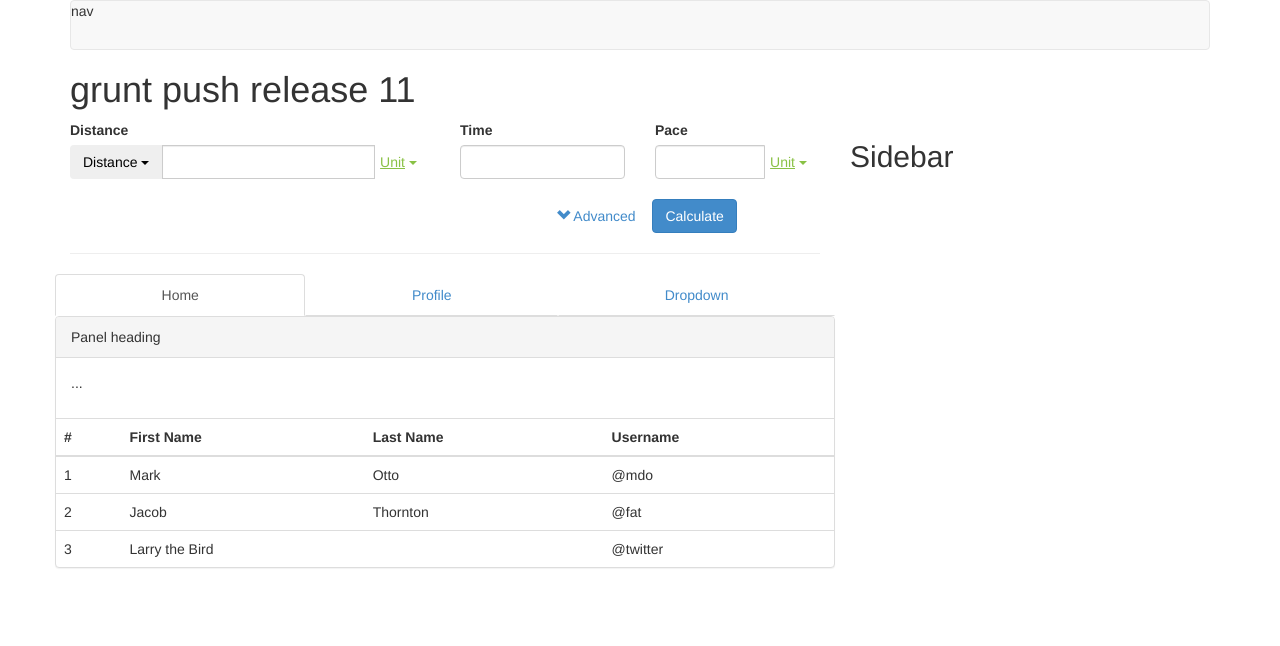
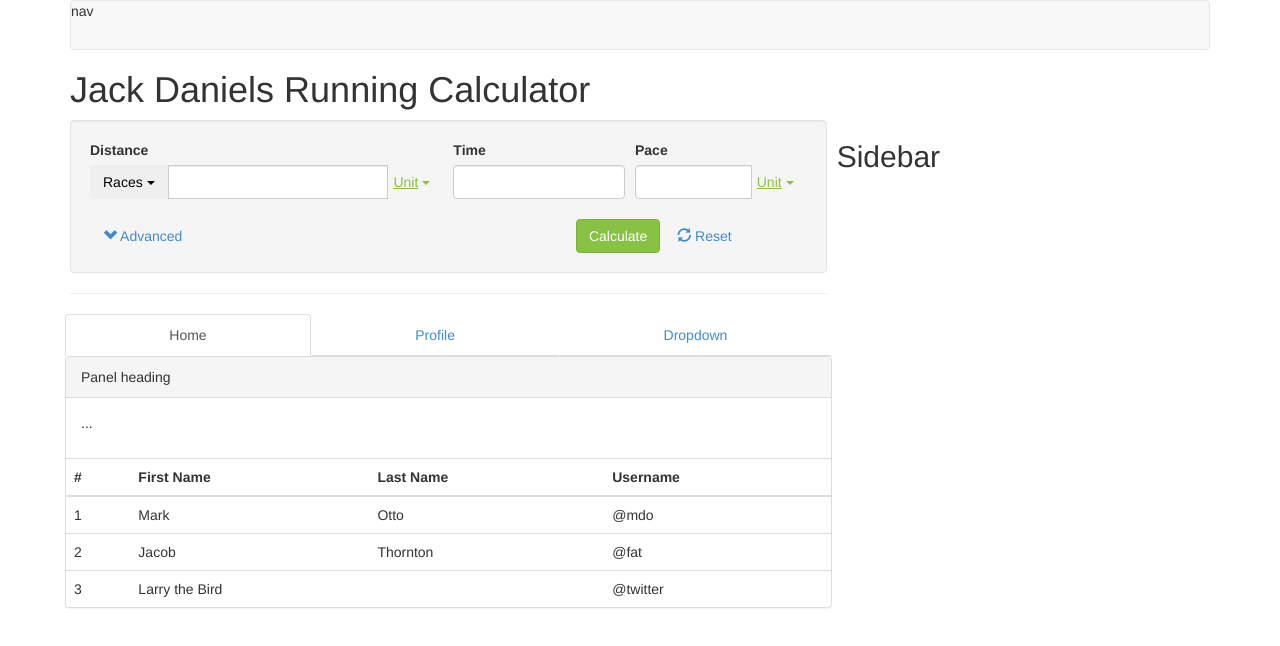
Before and after one commit to tmccallie/grunt-test, a website: page calculator.htm in a window 1280 px wide. Drawn offline with nearby package versions, Linux system fonts and the light colour scheme.

Commit message:
feat(calculator): Added panel and well and theme location change

```diff
--- a/calculator.htm
+++ b/calculator.htm
@@ -7,7 +7,7 @@
     <meta name="author" content="">
     <link rel="shortcut icon" href="../../assets/ico/favicon.png">
 
-    <title>Grid Template for Bootstrap</title>
+    <title>Run SMART Calculator</title>
 
     <!-- Bootstrap core CSS -->
 		<!-- <link rel="stylesheet" href="lib/bootstrap/dist/css/bootstrap.min.css"> -->
@@ -30,13 +30,14 @@
 		<div class="navbar-header">nav</div>
 	</nav>
 
-	<h1>grunt push release 11</h1>
+	<h1>Jack Daniels Running Calculator</h1>
 
 <form class="form-inline" role="form">
 
     <div class="row">
 
     	<div class="col-sm-8">
+    		<div class="well">
     			<div class="row">
 
     							<div class="form-group col-sm-6">
@@ -45,7 +46,7 @@
 
     							  <div class="input-group">
     							    <div class="input-group-btn">
-				      <button type="button" class="btn btn-cancel dropdown-toggle" data-toggle="dropdown">Distance <span class="caret"></span></button>
+    							      <button type="button" class="btn btn-cancel dropdown-toggle" data-toggle="dropdown">Races <span class="caret"></span></button>
     							      <ul id="distanceHelper" class="dropdown-menu pull-left" role="menu">
     							        <li><a href="#" data-unit="42000">marathon</a></li>
     							        <li><a href="#" data-unit="21000">half marathon</a></li>
@@ -100,9 +101,9 @@
 
     						</div>
 
-		    <div id="advanced" class="row collapse in">
-		    	<div class="col-sm-8">
-		    		<div class="well">
+    						<div class="row calc-row">
+    					    	<div class="col-sm-7">
+    					    		<div class="well collapse in" id="advanced">
     									<div class="row">
     										<div class="checkbox">
     										  <label>
@@ -153,17 +154,18 @@
     									</div>
 
     					    		</div>
-		    	</div>
-		    </div>
 
-			<div class="row">
-				<div class="col-sm-6 text-right">
-				</div>
-				<div class="col-sm-6 text-center">
     					   			<button class="btn btn-link" data-toggle="collapse" data-target="#advanced">
     									<span class="glyphicon glyphicon-chevron-down"></span> Advanced
     								</button>
+
+    					    	</div>
+    							<div class="col-sm-5 text-center">
     								<button class="btn btn-primary">Calculate</button>
+    								<button class="btn btn-link" id="total-reset">
+    									<span class="glyphicon glyphicon-refresh"></span> Reset
+    								</button>
+    							</div>
     						</div>
     		</div>
 
--- a/src/less/gruntsite.less
+++ b/src/less/gruntsite.less
@@ -1,4 +1,3 @@
 // Base CSS
-@import "theme.less";
 @import "main.less";
 @import "forms.less";
--- a/src/less/main.less
+++ b/src/less/main.less
@@ -52,10 +52,6 @@
 	}
 }
 
-#advanced {
-	margin-top: 20px;
+.calc-row {
+	padding-top: 20px;
 }
-
-#advanced + .row {
-	margin-top: 20px;
-}
--- a/src/less/theme.less
+++ b/src/less/theme.less
@@ -1,6 +1,7 @@
 @btn-default-bg:		#f3a4b2;
-@brand-primary: 		#000;
+/*@brand-primary: 		#000;*/
 @btn-primary-color: 	#fff;
 @btn-default-bg:		#474949;
+@btn-primary-bg:		#89C145;
 @btn-hover-color: 		#ccc;
 @grid-gutter-width:         10px;
```
Also changed, not shown: CHANGELOG.md, dist/css/gruntsite.css, dist/css/gruntsite.min.css. Lines whose indentation alone changed are shown as unchanged.
